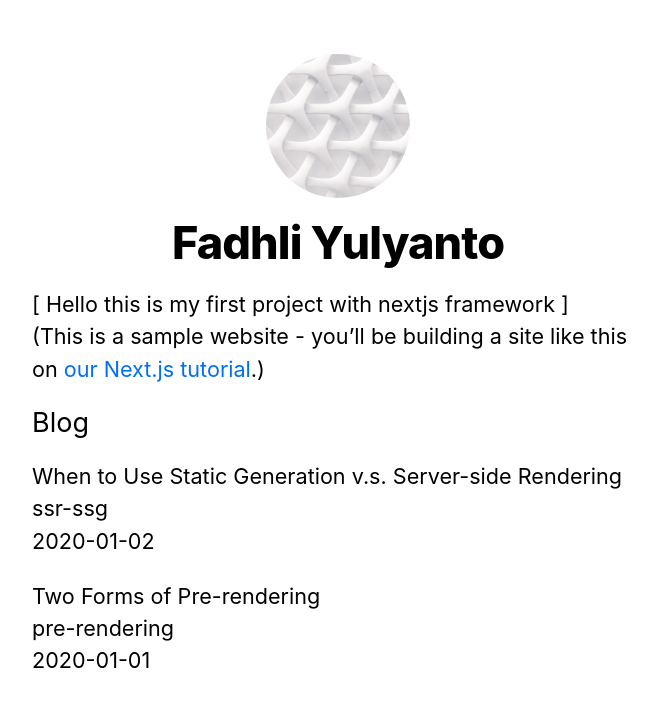
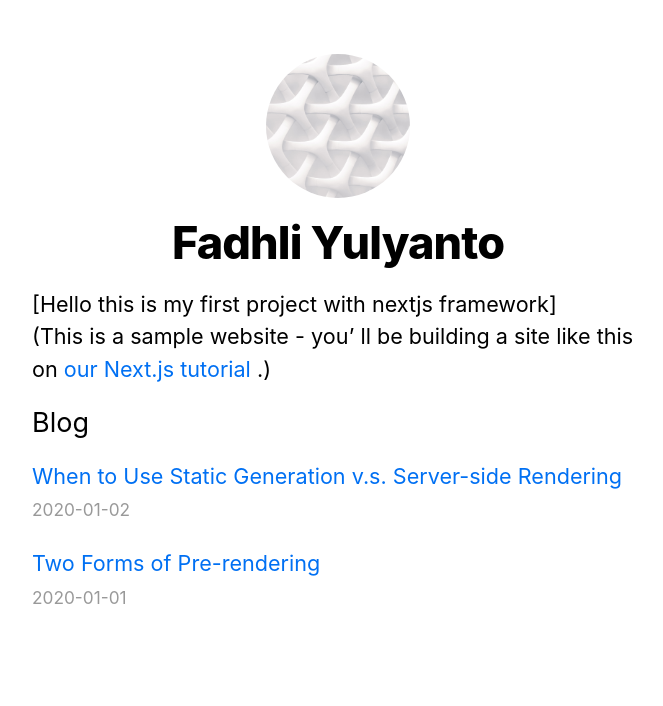
Before and after one commit to wtfychxx/next, a Next.js app: page / in a window 1280 px wide. Shown: the top 706 px of the page, without its empty margins (302-965 px from the left). Built offline with nearby package versions, Linux system fonts and the light colour scheme.

Commit message:
add a link to data

```diff
--- a/package.json
+++ b/package.json
@@ -9,6 +9,7 @@
   },
   "dependencies": {
     "autoprefixer": "^10.2.1",
+    "axios": "^0.21.1",
     "classnames": "^2.2.6",
     "date-fns": "^2.16.1",
     "gray-matter": "^4.0.2",
--- a/pages/index.js
+++ b/pages/index.js
@@ -1,45 +1,48 @@
-import Head from 'next/head'
-import Layout, { siteTitle } from '../components/layout'
-import utilStyles from '../styles/utils.module.css'
-import Link from 'next/link'
-import { getSortedPostsData } from '../lib/posts'
+import Head from "next/head";
+import Layout, { siteTitle } from "../components/layout";
+import utilStyles from "../styles/utils.module.css";
+import Link from "next/link";
+import { getSortedPostsData } from "../lib/posts";
 
 export async function getStaticProps() {
-  const allPostsData = getSortedPostsData()
+  const allPostsData = getSortedPostsData();
   return {
     props: {
-      allPostsData
-    }
-  }
+      allPostsData,
+    },
+  };
 }
 
-export default function Home({allPostsData}) {
+export default function Home(props) {
   return (
     <Layout home>
       <Head>
-        <title>{siteTitle}</title>
+        <title> {siteTitle} </title>
       </Head>
       <section className={utilStyles.headingMd}>
-        <p>[ Hello this is my first project with nextjs framework ]</p>
+        <p> [Hello this is my first project with nextjs framework] </p>
         <p>
-        (This is a sample website - you’ll be building a site like this on{' '}
-          <Link href="/posts/first-post"><a>our Next.js tutorial</a></Link>.)
+          (This is a sample website - you’ ll be building a site like this on
+          <Link href="/posts/first-post">
+            <a> our Next.js tutorial </a>
+          </Link>
+          .)
         </p>
       </section>
       <section className={`${utilStyles.headingMd} ${utilStyles.padding1px}`}>
-        <h2 className={utilStyles.headingLg}>Blog</h2>
+        <h2 className={utilStyles.headingLg}> Blog </h2>
         <ul className={utilStyles.list}>
-          {allPostsData.map(({ id, date, title }) => (
+          {props.allPostsData.map(({ id, date, title }) => (
             <li className={utilStyles.listItem} key={id}>
-              {title}
+              <Link href={`/posts/${id}`}>
+                <a>{title}</a>
+              </Link>
               <br />
-              {id}
-              <br />
-              {date}
+              <small className={utilStyles.lightText}>{date}</small>
             </li>
           ))}
         </ul>
       </section>
     </Layout>
-  )
+  );
 }
```
Also changed, not shown: pages/api/post/[pid].js (added), 2 other files (tests, documents, lock files or other folders).
